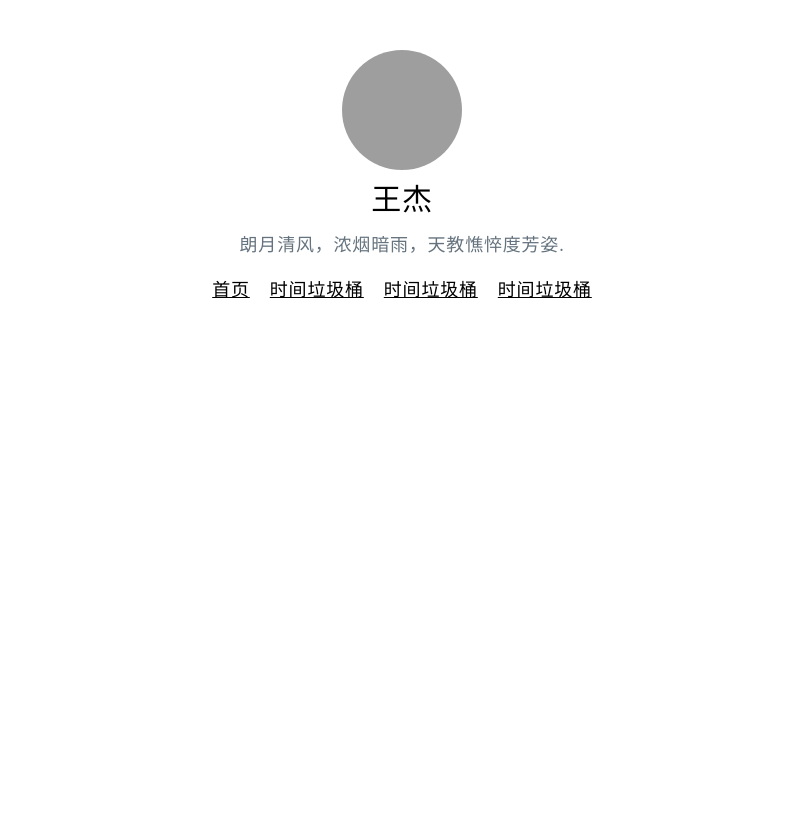
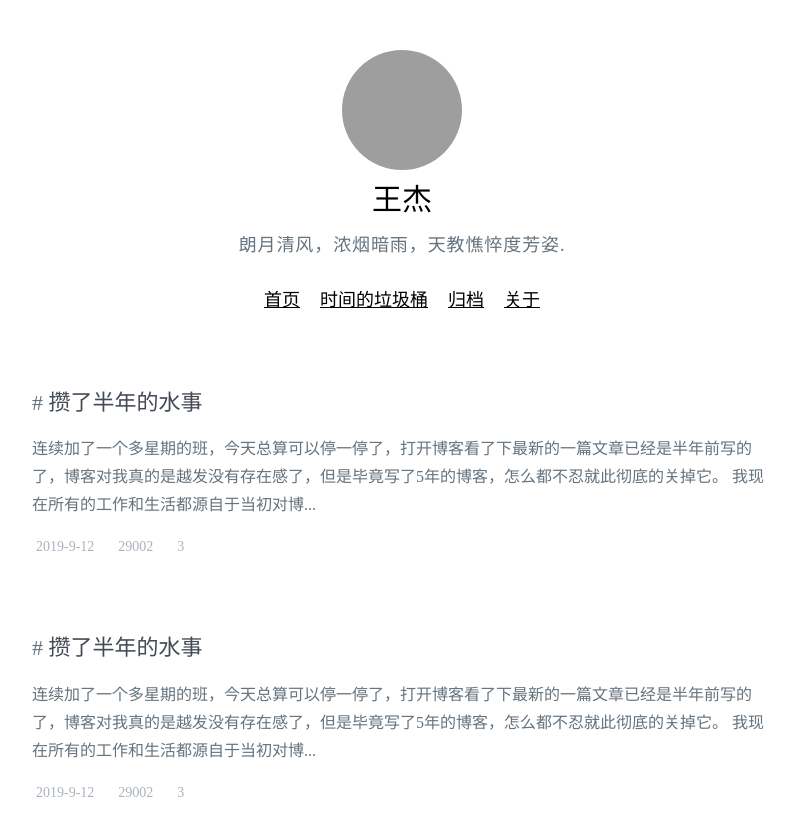
Before and after one commit to shuyudao/Stime, a Vue app: page / in a window 1280 px wide. Shown: the top 836 px of the page, without its empty margins (238-1033 px from the left). Before the commit the page ends 800 px from the top, so only its background shows below. Built offline with nearby package versions, Linux system fonts and the light colour scheme; grey boxes are pictures that could not be loaded; a small style sheet from the web is missing; a web font is replaced by a local one.

Commit message:
add articleList

```diff
--- a/src/App.vue
+++ b/src/App.vue
@@ -1,16 +1,19 @@
 <template>
   <div id="app">
     <HomeHeader></HomeHeader>
+    <ArticleList></ArticleList>
   </div>
 </template>
 
 <script>
 import HomeHeader from './components/common/Header'
+import ArticleList from './components/common/ArticleList'
 
 export default {
   name: 'app',
   components: {
-    HomeHeader
+    HomeHeader,
+    ArticleList
   }
 }
 </script>
--- a/src/assets/css/base.css
+++ b/src/assets/css/base.css
@@ -22,6 +22,17 @@
     url('//at.alicdn.com/t/webfont_mgcns3t06p.svg#站酷小薇体') format('svg'); /* iOS 4.1- */
   }
 
+  @font-face {
+    font-family: 'siyuan';
+    font-display: swap;
+    src: url('//at.alicdn.com/t/webfont_vgt35dacgnr.eot'); /* IE9*/
+    src: url('//at.alicdn.com/t/webfont_vgt35dacgnr.eot?#iefix') format('embedded-opentype'), /* IE6-IE8 */
+    url('//at.alicdn.com/t/webfont_vgt35dacgnr.woff2') format('woff2'),
+    url('//at.alicdn.com/t/webfont_vgt35dacgnr.woff') format('woff'), /* chrome、firefox */
+    url('//at.alicdn.com/t/webfont_vgt35dacgnr.ttf') format('truetype'), /* chrome、firefox、opera、Safari, Android, iOS 4.2+*/
+    url('//at.alicdn.com/t/webfont_vgt35dacgnr.svg#思源黑体-粗') format('svg'); /* iOS 4.1- */
+  }
+
 *{
     margin: 0px;
     padding: 0px;
@@ -30,7 +41,6 @@ body{
     background: #ffffff;
     font-size: 16px;
     font-family: puhui;
-    letter-spacing: 0.05em;
 }
 
 .gray {
@@ -41,3 +51,17 @@ body{
     filter: grayscale(100%);
     filter: gray;
 }
+hr{
+  height: 0;
+  font-size: 1em;
+  line-height: 0;
+  text-transform: uppercase;
+  text-align: center;
+  border-bottom: 1px solid #A7ADBA;
+  margin-bottom: 1.2em;
+  cursor: default;
+  user-select: none;
+}
+a{
+  text-decoration: none;
+}
--- /dev/null
+++ b/src/components/common/ArticleList.vue
@@ -0,0 +1,81 @@
+<template>
+    <div id="article-list">
+        <div class="article-item">
+            <h3 class="article-title"><span class="t-tag"># </span> <span class="in-text">攒了半年的水事</span></h3>
+            <div class="article-desc">
+                <p>
+                连续加了一个多星期的班，今天总算可以停一停了，打开博客看了下最新的一篇文章已经是半年前写的了，博客对我真的是越发没有存在感了，但是毕竟写了5年的博客，怎么都不忍就此彻底的关掉它。 我现在所有的工作和生活都源自于当初对博...
+                </p>
+            </div>
+            <div class="article-info">
+                <p class="date"><i class="iconfont icon-riqi"/>2019-9-12</p>
+                <p class="views"><i class="iconfont icon-yuedu"/>29002</p>
+                <p class="comments"><i class="iconfont icon-pinglun"/>3</p>
+            </div>
+        </div>
+
+        <div class="article-item">
+            <h3 class="article-title"><span class="t-tag"># </span> <span class="in-text">攒了半年的水事</span></h3>
+            <div class="article-desc">
+                <p>
+                连续加了一个多星期的班，今天总算可以停一停了，打开博客看了下最新的一篇文章已经是半年前写的了，博客对我真的是越发没有存在感了，但是毕竟写了5年的博客，怎么都不忍就此彻底的关掉它。 我现在所有的工作和生活都源自于当初对博...
+                </p>
+            </div>
+            <div class="article-info">
+                <p class="date"><i class="iconfont icon-riqi"/>2019-9-12</p>
+                <p class="views"><i class="iconfont icon-yuedu"/>29002</p>
+                <p class="comments"><i class="iconfont icon-pinglun"/>3</p>
+            </div>
+        </div>
+    </div>
+</template>
+
+<script>
+export default {
+
+}
+</script>
+
+<style scoped>
+
+@import url("http://at.alicdn.com/t/font_1449684_w1g3hwq701.css");
+.iconfont{
+    padding-right: 4px;
+}
+#article-list{
+    width: 740px;
+    margin: 40px auto;
+}
+.article-item{
+    width: 100%;
+    margin: 0 auto;
+    margin-bottom: 80px;
+}
+.article-title .in-text,.article-title{
+    color: #434A54;
+    font-size: 22px;
+    font-weight: 500;
+    font-family: siyuan;
+}
+
+.article-desc{
+    color: #65737E;
+    font-size: 16px;
+    padding-top: 20px;
+    line-height: 28px;
+    display: -webkit-box;
+
+}
+.t-tag{
+    color: #65737E
+}
+.article-info{
+    color: #AAB2BD;
+    margin-top: 20px;
+    font-size: 14px;
+}
+.article-info p{
+    display: inline-block;
+    padding-right: 20px;
+}
+</style>
--- a/src/components/common/Header.vue
+++ b/src/components/common/Header.vue
@@ -7,9 +7,9 @@
         <p id="des"> 朗月清风，浓烟暗雨，天教憔悴度芳姿.</p>
         <div id="header-nav">
             <div class="nav-item">首页</div>
-            <div class="nav-item">时间垃圾桶</div>
-            <div class="nav-item">时间垃圾桶</div>
-            <div class="nav-item">时间垃圾桶</div>
+            <div class="nav-item">时间的垃圾桶</div>
+            <div class="nav-item">归档</div>
+            <div class="nav-item">关于</div>
         </div>
     </div>
 </template>
@@ -50,9 +50,10 @@ export default {
     line-height: 30px;
     font-size: 18px;
     font-weight: 500;
+    letter-spacing: 0.05em;
 }
 #header-nav{
-    margin-top: 20px;
+    margin-top: 30px;
     text-align: center;
 }
 .nav-item{
```
